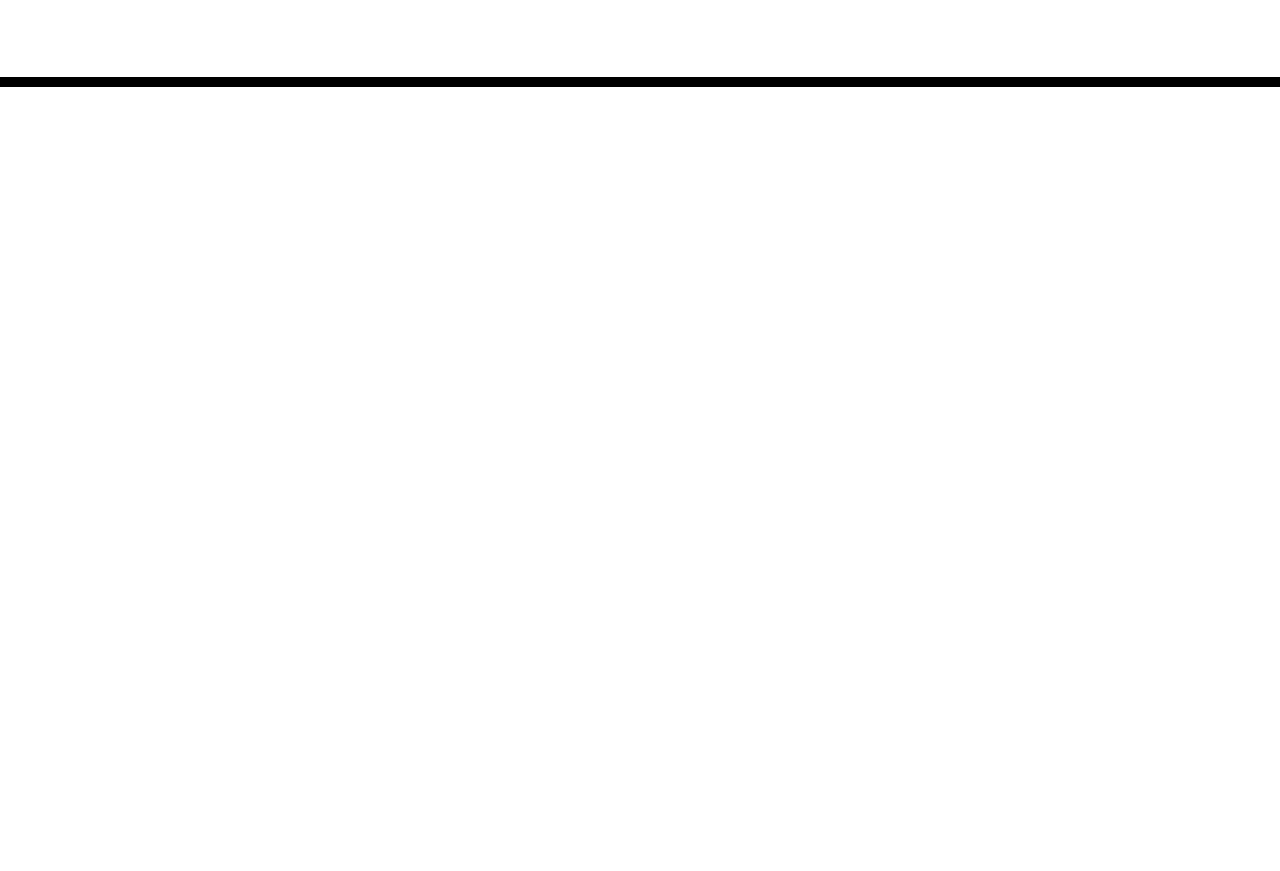
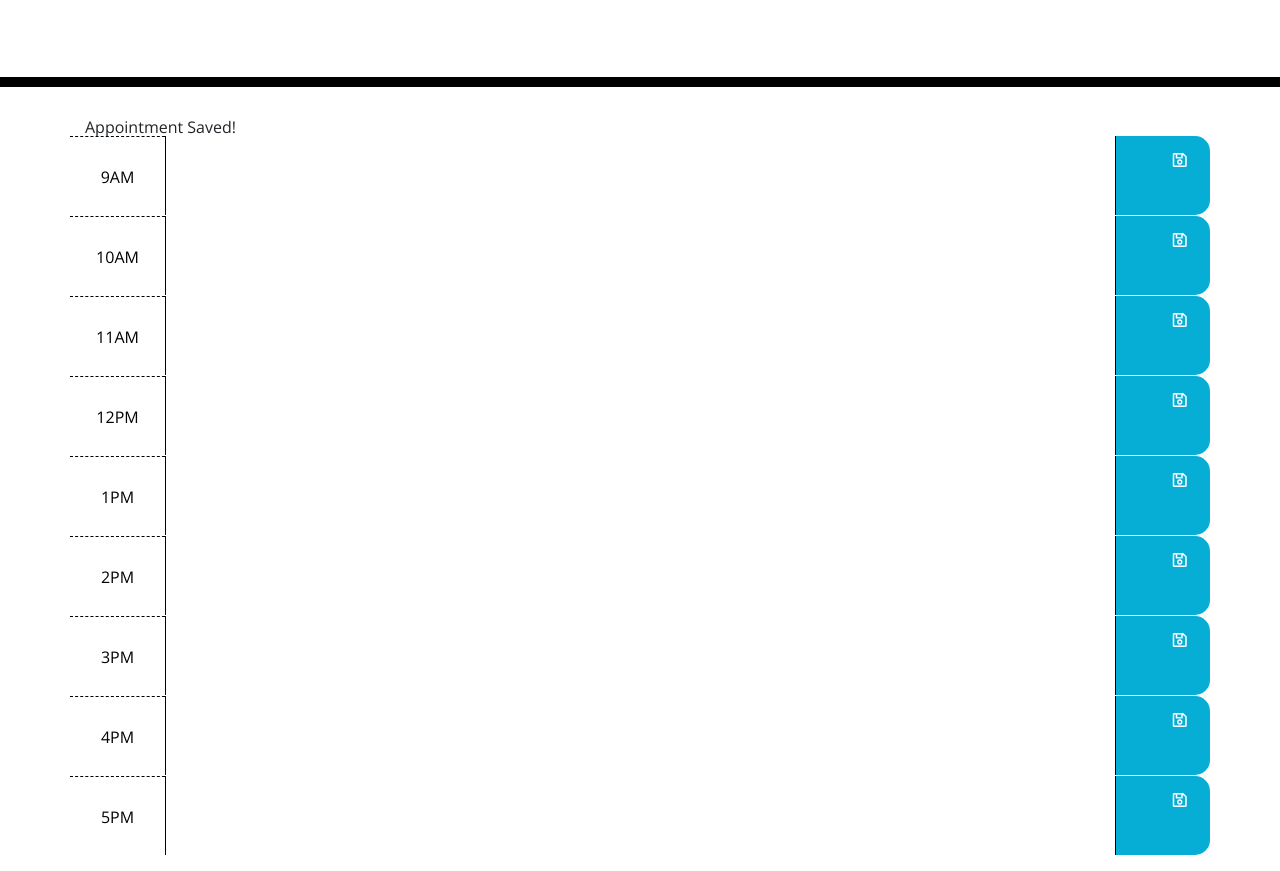
Before and after one commit to DancingSandwich/Workday_Scheduler, a plain HTML site: page Develop/index.html in a window 1280 px wide. Shown: the part 181-1052 px from the top of the page. Before the commit the page ends 800 px from the top, so only its background shows below. Drawn offline with nearby package versions, Linux system fonts and the light colour scheme.

Commit message:
added time blocks

```diff
--- a/Develop/index.html
+++ b/Develop/index.html
@@ -1,23 +1,14 @@
 <!DOCTYPE html>
 <html lang="en">
+
 <head>
   <meta charset="UTF-8" />
   <meta name="viewport" content="width=device-width, initial-scale=1.0" />
   <meta http-equiv="X-UA-Compatible" content="ie=edge" />
-    <link
-      rel="stylesheet"
-      href="https://stackpath.bootstrapcdn.com/bootstrap/4.3.1/css/bootstrap.min.css"
-    />
-    <link
-      rel="stylesheet"
-      href="https://use.fontawesome.com/releases/v5.8.1/css/all.css"
-      integrity="sha384-50oBUHEmvpQ+1lW4y57PTFmhCaXp0ML5d60M1M7uH2+nqUivzIebhndOJK28anvf"
-      crossorigin="anonymous"
-    />
-    <link
-      href="https://fonts.googleapis.com/css?family=Open+Sans&display=swap"
-      rel="stylesheet"
-    />
+  <link rel="stylesheet" href="https://stackpath.bootstrapcdn.com/bootstrap/4.3.1/css/bootstrap.min.css" />
+  <link rel="stylesheet" href="https://use.fontawesome.com/releases/v5.8.1/css/all.css"
+    integrity="sha384-50oBUHEmvpQ+1lW4y57PTFmhCaXp0ML5d60M1M7uH2+nqUivzIebhndOJK28anvf" crossorigin="anonymous" />
+  <link href="https://fonts.googleapis.com/css?family=Open+Sans&display=swap" rel="stylesheet" />
   <link rel="stylesheet" href="style.css" />
   <title>Work Day Scheduler</title>
 </head>
@@ -29,10 +20,130 @@
     <p id="currentDay" class="lead"></p>
   </header>
   <div class="container">
-      <!-- Timeblocks go here -->
+    <div class="local-storage-save">Appointment Saved!</div>
+
+    <div id=hour9 class="row justify-content-md-center row time-block">
+      <div class="col col-lg-1 hour">
+        9AM
+      </div>
+
+      <textarea class="col-md-10 en planner-entry">
+        </textarea>
+
+      <div class="col col-lg-1 saveBtn">
+        <i class="far fa-save"></i>
+      </div>
+    </div>
+
+    <div id=hour10 class="row justify-content-md-center row time-block">
+      <div class="col col-lg-1 hour">
+        10AM
+      </div>
+
+      <textarea class="col-md-10 en planner-entry">
+        </textarea>
+
+      <div class="col col-lg-1 saveBtn">
+        <i class="far fa-save"></i>
+      </div>
+    </div>
+
+    <div id=hour11 class="row justify-content-md-center row  time-block">
+      <div class="col col-lg-1 hour">
+        11AM
+      </div>
+
+      <textarea class="col-md-10 en planner-entry">
+        </textarea>
+
+      <div class="col col-lg-1 saveBtn">
+        <i class="far fa-save"></i>
+      </div>
+    </div>
+
+    <div id=hour12 class="row justify-content-md-center row time-block">
+      <div class="col col-lg-1 hour">
+        12PM
+      </div>
+
+      <textarea class="col-md-10 en planner-entry">
+        </textarea>
+
+      <div class="col col-lg-1 saveBtn">
+        <i class="far fa-save"></i>
+      </div>
+    </div>
+
+    <div id=hour13 class="row justify-content-md-center row time-block">
+      <div class="col col-lg-1 hour">
+        1PM
+      </div>
+
+      <textarea class="col-md-10 en planner-entry">
+        </textarea>
+
+      <div class="col col-lg-1 saveBtn">
+        <i class="far fa-save"></i>
+      </div>
+    </div>
+
+    <div id=hour14 class="row justify-content-md-center row time-block">
+      <div class="col col-lg-1 hour">
+        2PM
+      </div>
+
+      <textarea class="col-md-10 en planner-entry">
+        </textarea>
+
+      <div class="col col-lg-1 saveBtn">
+        <i class="far fa-save"></i>
+      </div>
+    </div>
+
+    <div id=hour15 class="row justify-content-md-center row time-block">
+      <div class="col col-lg-1 hour">
+        3PM
+      </div>
+
+      <textarea class="col-md-10 en planner-entry">
+        </textarea>
+
+      <div class="col col-lg-1 saveBtn">
+        <i class="far fa-save"></i>
+      </div>
+    </div>
+
+    <div id=hour16 class="row justify-content-md-center row  time-block">
+      <div class="col col-lg-1 hour">
+        4PM
+      </div>
+
+      <textarea class="col-md-10 en planner-entry">
+        </textarea>
+
+      <div class="col col-lg-1 saveBtn">
+        <i class="far fa-save"></i>
+      </div>
+    </div>
+
+    <div id=hour17 class="row justify-content-md-center row time-block">
+      <div class="col col-lg-1 hour">
+        5PM
+      </div>
+
+      <textarea class="col-md-10 en planner-entry">
+        </textarea>
+
+      <div class="col col-lg-1 saveBtn">
+        <i class="far fa-save"></i>
+      </div>
+    </div>
+    </br>
   </div>
 
   <script src="https://code.jquery.com/jquery-3.4.1.min.js"></script>
+  <script src="https://code.jquery.com/ui/1.12.1/jquery-ui.js"></script>
   <script src="https://cdnjs.cloudflare.com/ajax/libs/moment.js/2.24.0/moment.min.js"></script>
 </body>
+
 </html>
```
Lines whose indentation alone changed are shown as unchanged.
